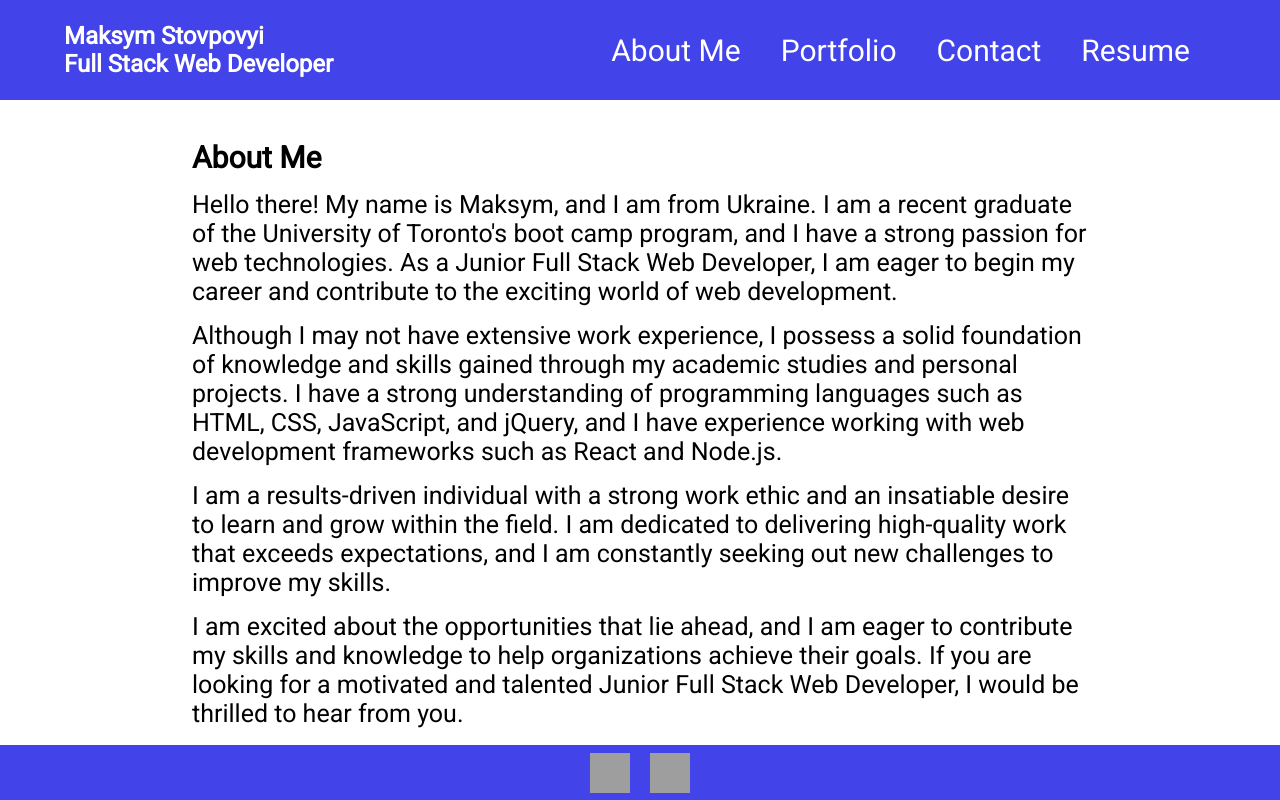
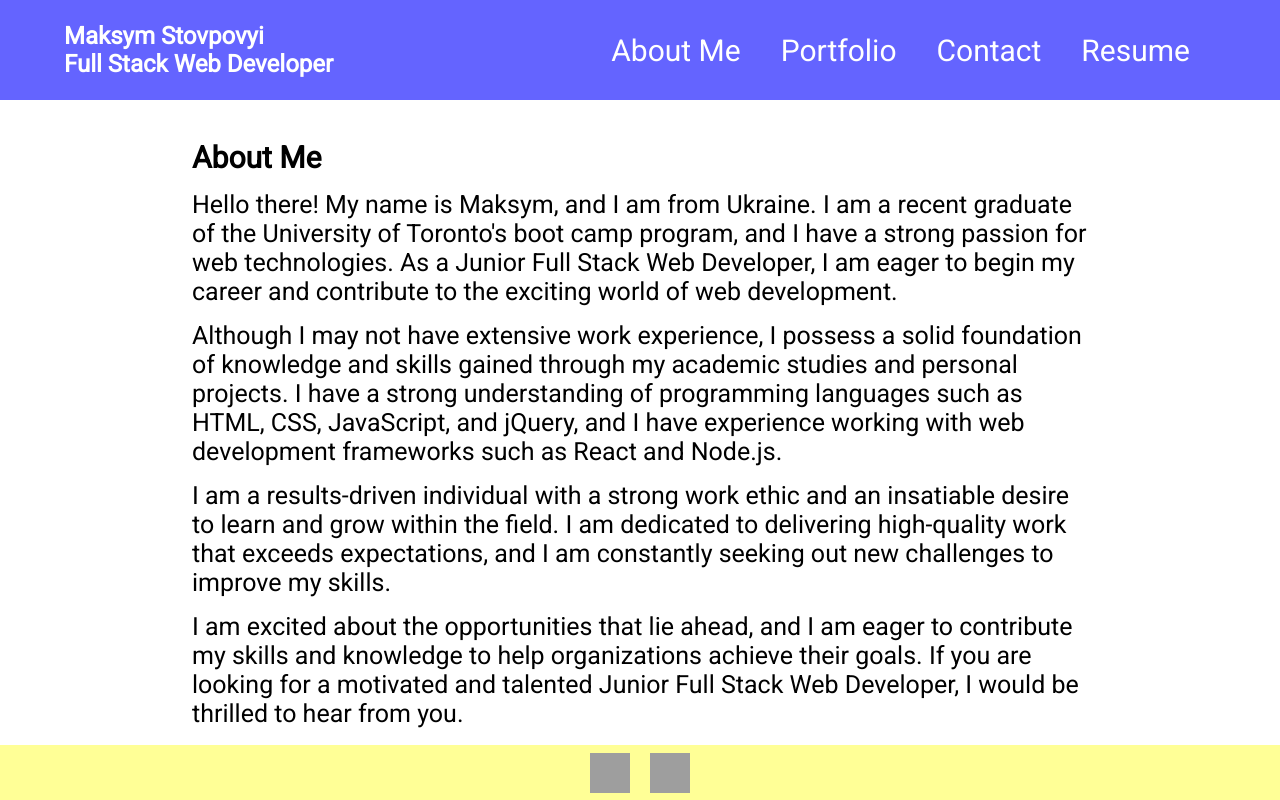
Before and after one commit to MaksymStovpovyi/react-resume, a React (Create React App) app: page / in a window 1280 px wide. Built offline with nearby package versions, Linux system fonts and the light colour scheme; grey boxes are pictures that could not be loaded.

Commit message:
color header, footer

```diff
--- a/src/assets/style.css
+++ b/src/assets/style.css
@@ -10,7 +10,7 @@
 .header {
   display: flex;
   min-height: 100px;
-  background-color: rgb(67, 67, 234);
+  background-color: rgb(100, 100, 255);
   color: white;
   align-items: center;
   justify-content: space-between;
@@ -73,7 +73,7 @@
   width: 100%;
   bottom: 0;
   min-height: 55px;
-  background-color: rgb(67, 67, 234);
+  background-color: rgb(255, 255, 150);
   justify-content: center;
   align-items: center;
 }
```
